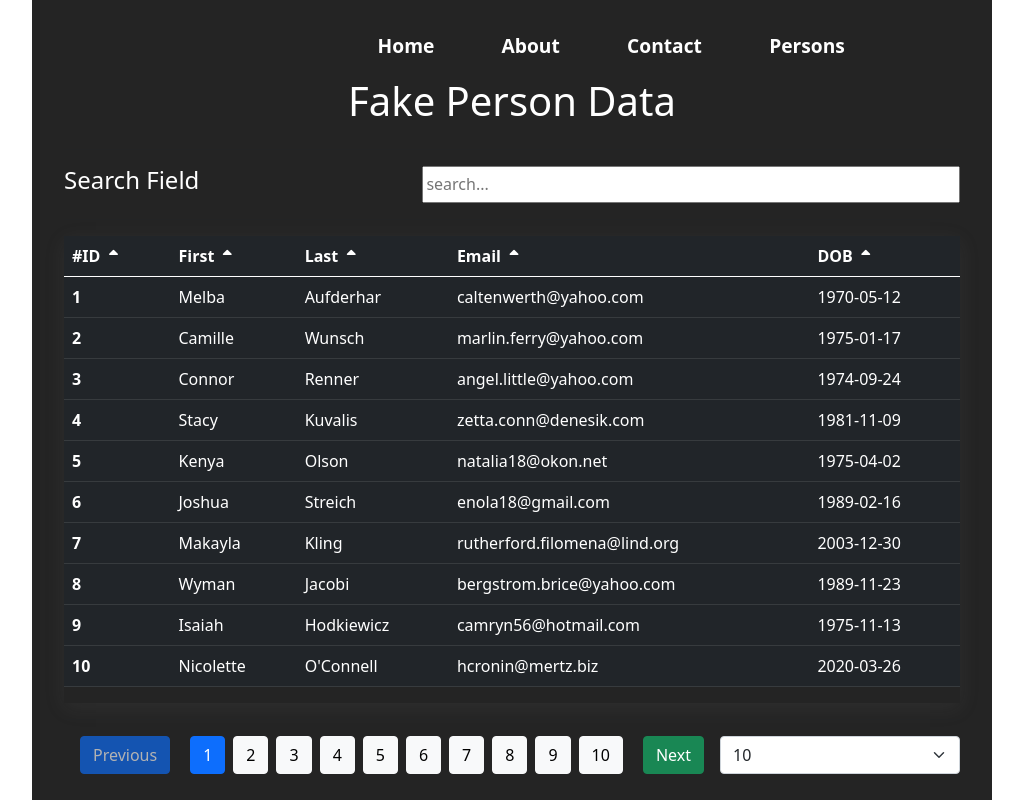
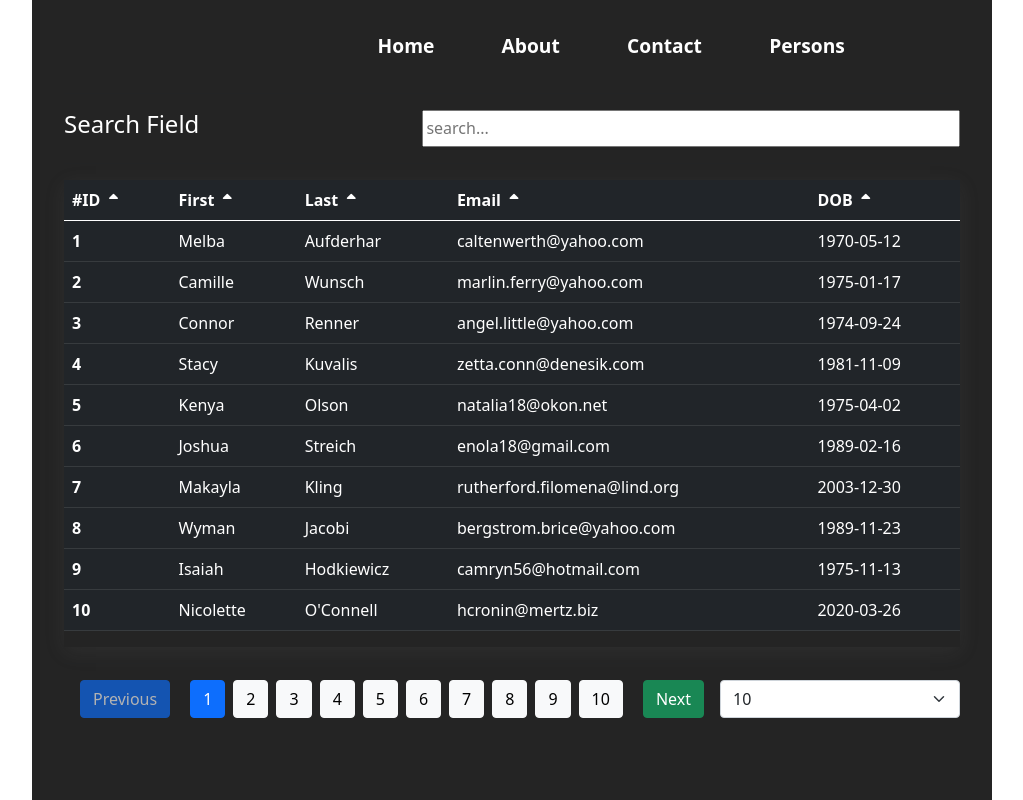
Before and after one commit to shubhamkashyapdev/persons_table, a React (Create React App) app in the folder tables/: page /persons in a window 1280 px wide. Shown: the whole page, without its empty margins (128-1151 px from the left). Built offline with nearby package versions, Linux system fonts and the light colour scheme.

Commit message:
slight changes in ui

```diff
--- a/tables/src/components/PersonsTable/PersonsTable.jsx
+++ b/tables/src/components/PersonsTable/PersonsTable.jsx
@@ -90,7 +90,6 @@ export const PersonsTable = () => {
 
   return (
     <div>
-      <h1 className='text-white text-center mb-4'>Fake Person Data</h1>
       <hr />
       <Filter handleChange={filterPersons} />
       <hr />
```
